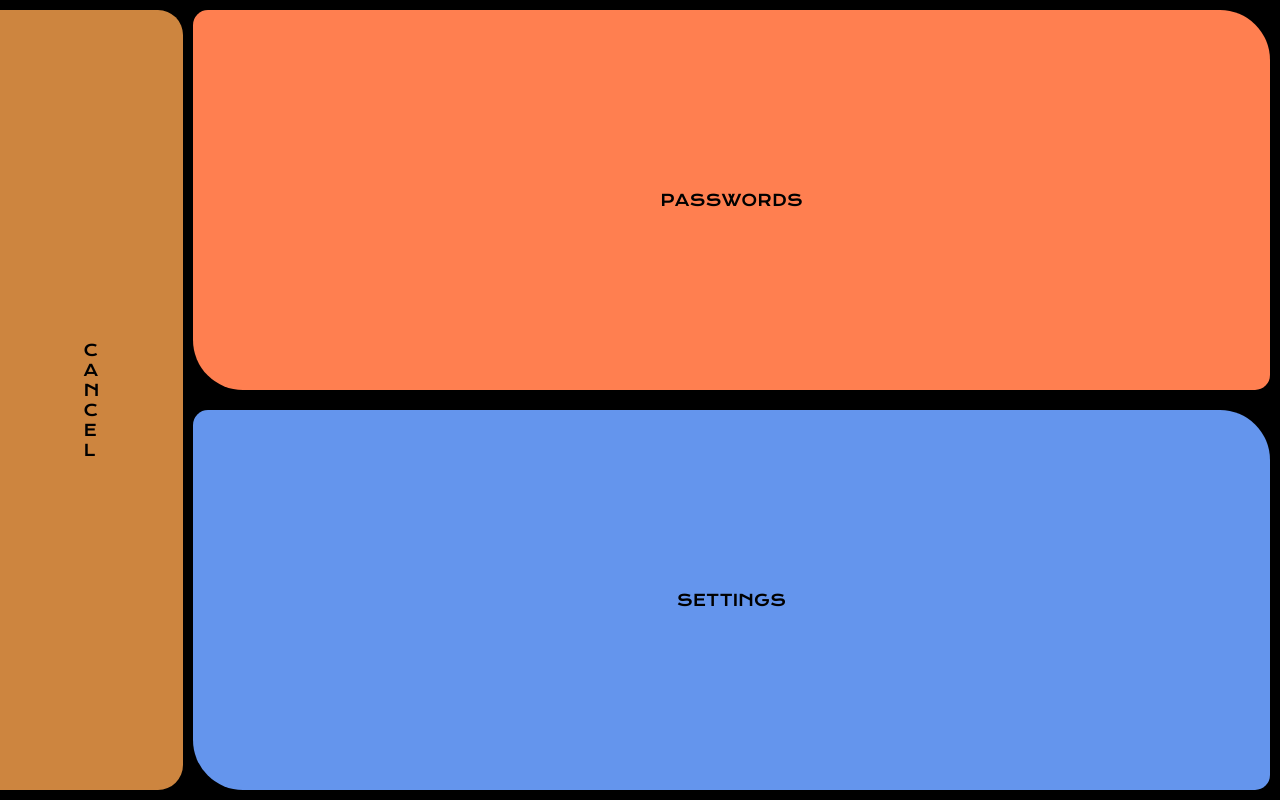
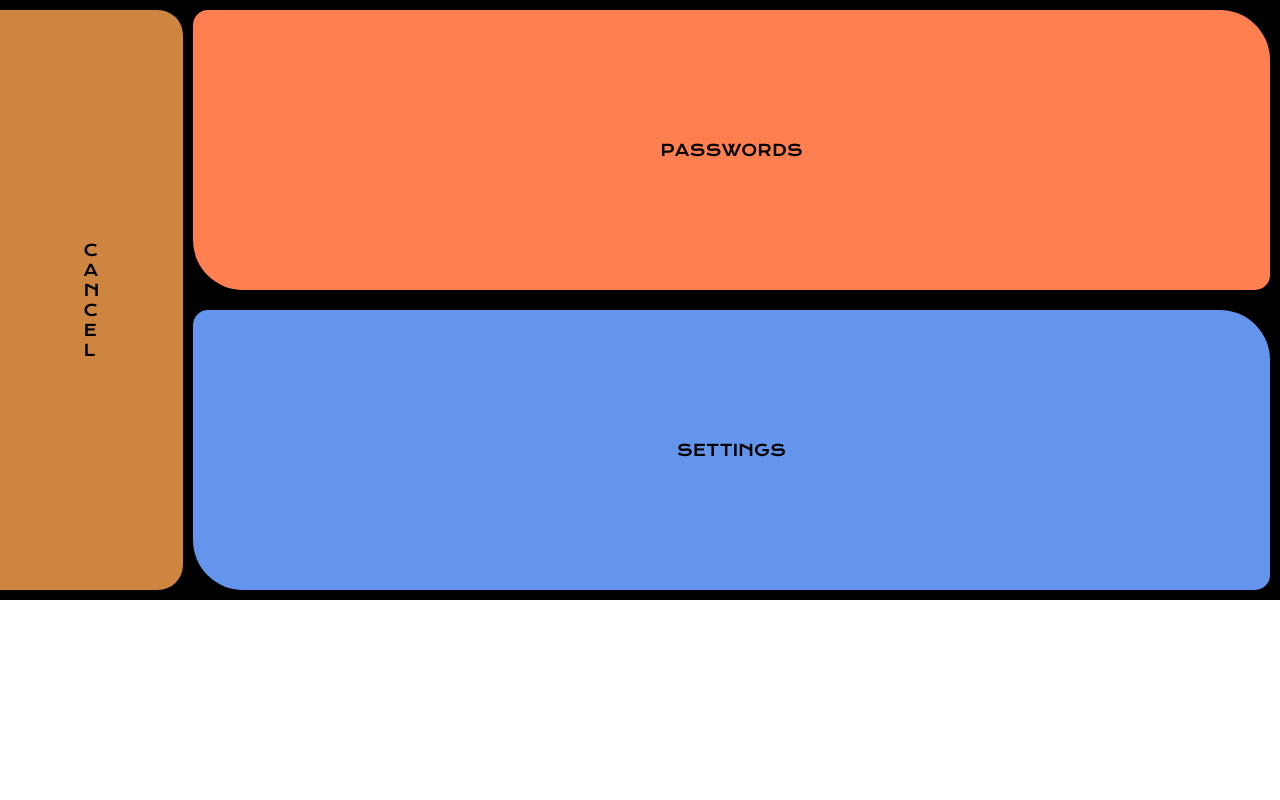
Before and after one commit to mryork/hearpass, a website: page frontend/index.html in a window 1280 px wide. Drawn offline with nearby package versions, Linux system fonts and the light colour scheme.

Commit message:
PLEASE BE HEIGHT CORRECT

```diff
--- a/frontend/scripts/view.js
+++ b/frontend/scripts/view.js
@@ -1,7 +1,7 @@
 // THE ACCESSIBILITY PART OF THE PROJECT
-/*
-document.getElementById("phone-container").style.width = window.screen.width;
-document.getElementById("phone-container").style.height = (window.screen.height)/2;
+
+console.log("JS connected");
+document.getElementById("phone-container").style.height = "" + window.screen.height + "px";
 
 /*
 // Check if pointer events are supported.
--- a/frontend/styles.css
+++ b/frontend/styles.css
@@ -10,7 +10,6 @@ body{
 }
 
 #phone-container{
-    height: 100vh;
     width: 100vw;
 }
 
```
